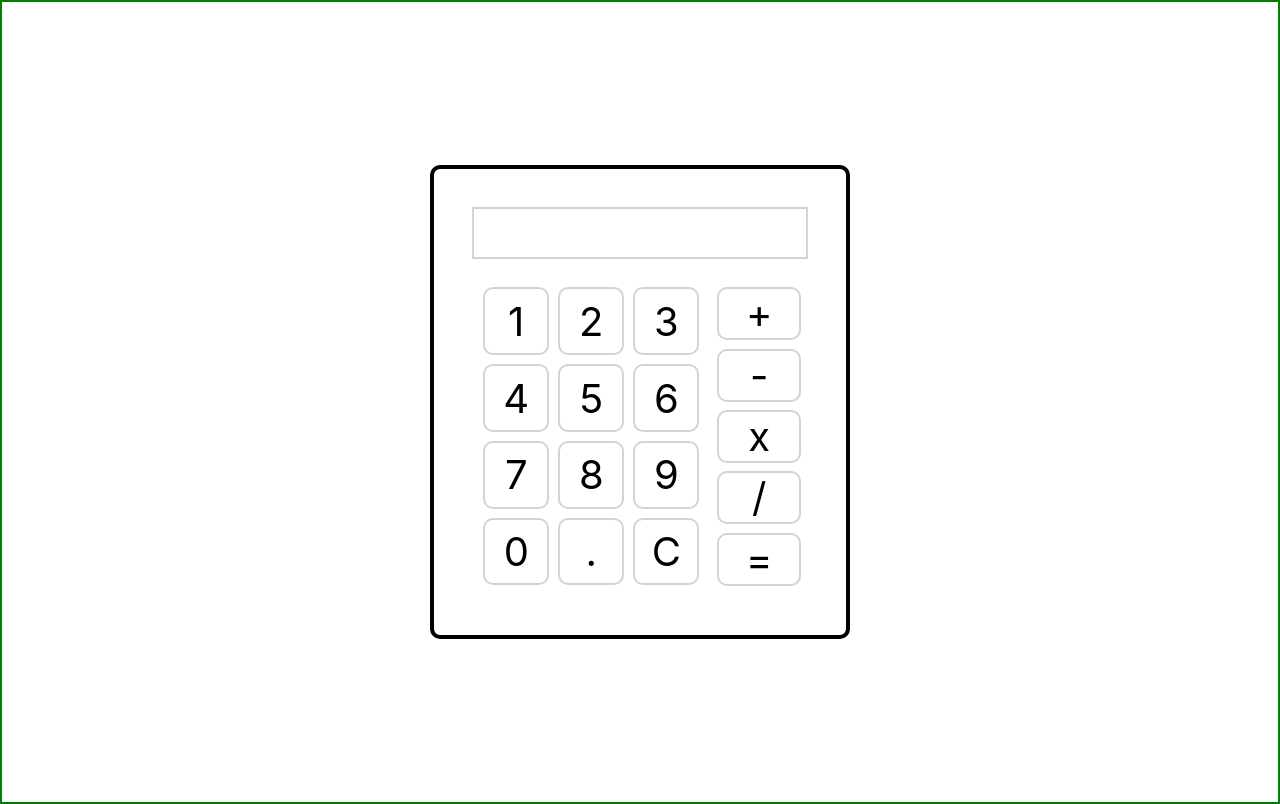
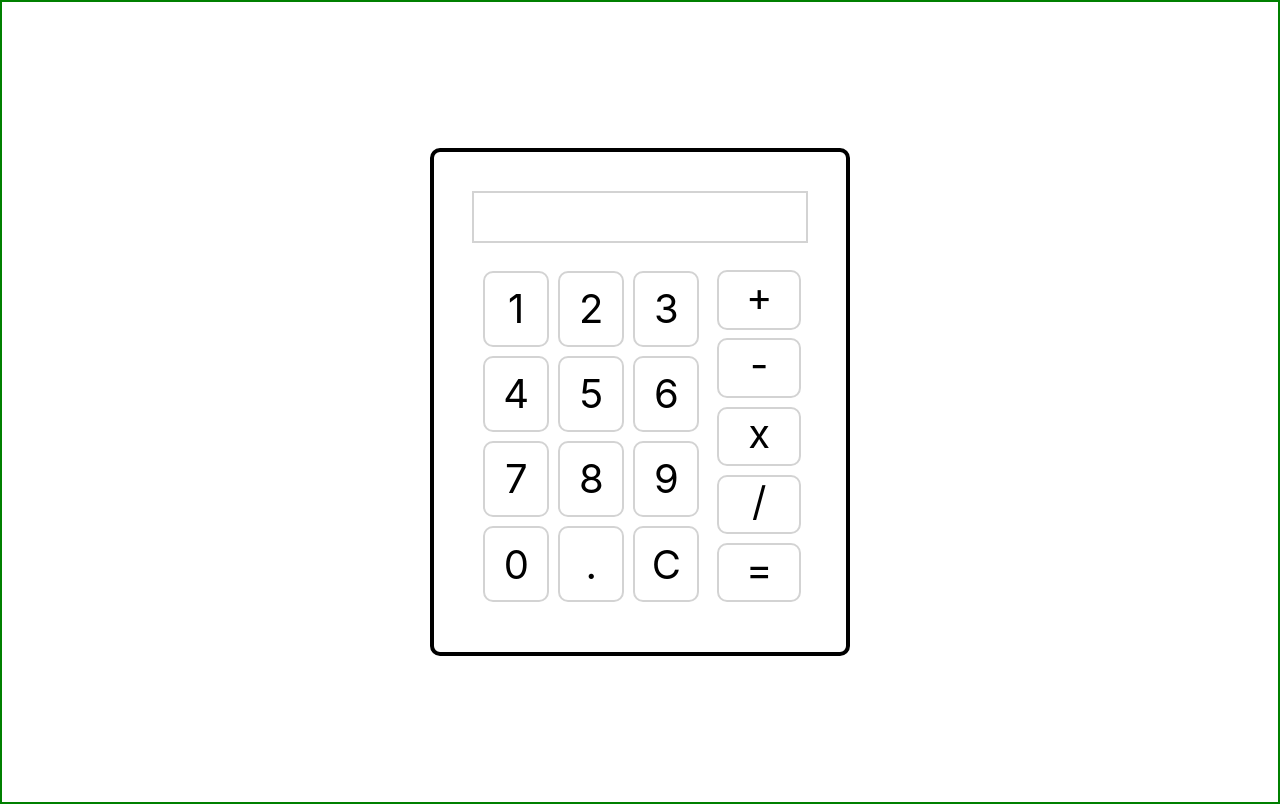
Before and after one commit to nickhibbits/react-practice-projects, a React (Create React App) app in the folder calculator/: page / in a window 1280 px wide. Built offline with nearby package versions, Linux system fonts and the light colour scheme.

Commit message:
style operator buttons

```diff
--- a/calculator/src/Operators.css
+++ b/calculator/src/Operators.css
@@ -7,4 +7,7 @@
 
 .operator-button {
   margin: 5% 0;
+  display: flex;
+  padding-bottom: 8%;
+  /* align-items: center; */
 }
```
